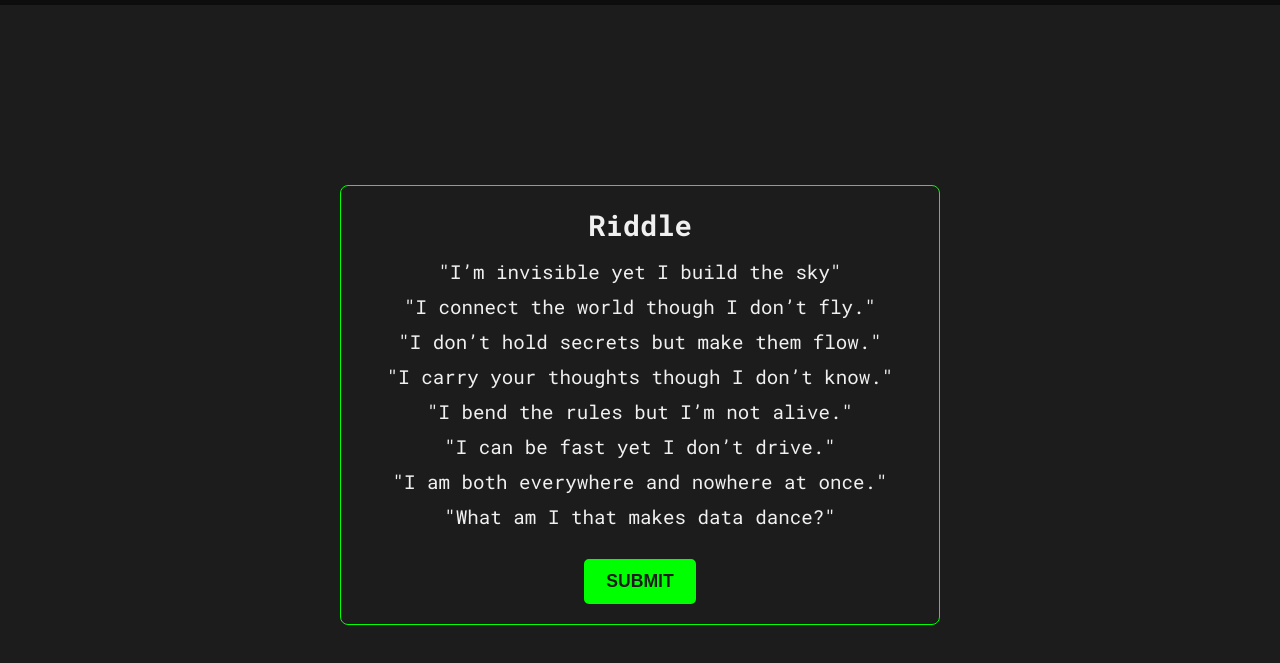
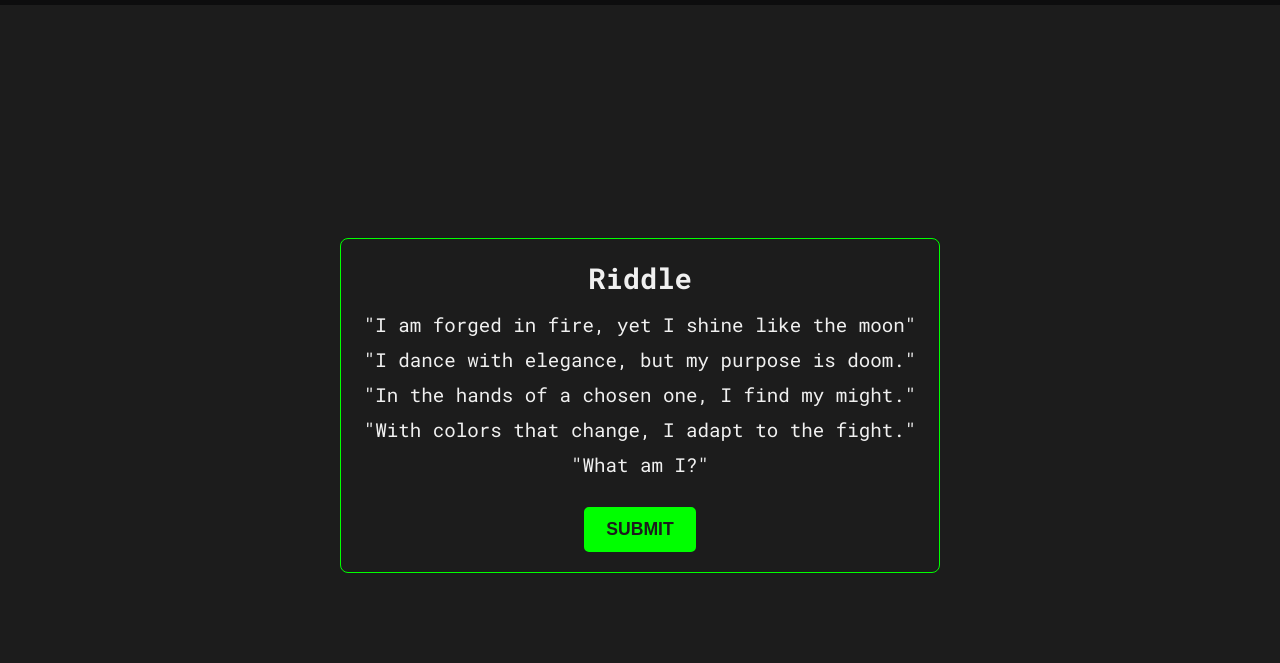
Before and after one commit to lightning-sagar/Puzzle-4-3, a plain HTML site: page index.html in a window 1280 px wide. Shown: the part 125-788 px from the top of the page. Drawn offline with Linux system fonts and the light colour scheme; a web font is replaced by a local one.

Commit message:
added the riddle

```diff
--- a/index.html
+++ b/index.html
@@ -23,14 +23,11 @@
   <div class="cicada-container">
     <div class="riddle-container">
       <h2>Riddle</h2>
-      <p>"I’m invisible yet I build the sky"</p>
-      <p>"I connect the world though I don’t fly."</p>
-      <p>"I don’t hold secrets but make them flow."</p>
-      <p>"I carry your thoughts though I don’t know."</p>
-      <p>"I bend the rules but I’m not alive."</p>
-      <p>"I can be fast yet I don’t drive."</p>
-      <p>"I am both everywhere and nowhere at once."</p>
-      <p>"What am I that makes data dance?"</p>
+      <p>"I am forged in fire, yet I shine like the moon"</p>
+      <p>"I dance with elegance, but my purpose is doom."</p>
+      <p>"In the hands of a chosen one, I find my might."</p>
+      <p>"With colors that change, I adapt to the fight."</p>
+      <p>"What am I?"</p>
       <button class="answer" onclick="window.location.href = 'answer.html';">Submit</button>
     </div>
   </div>
```
